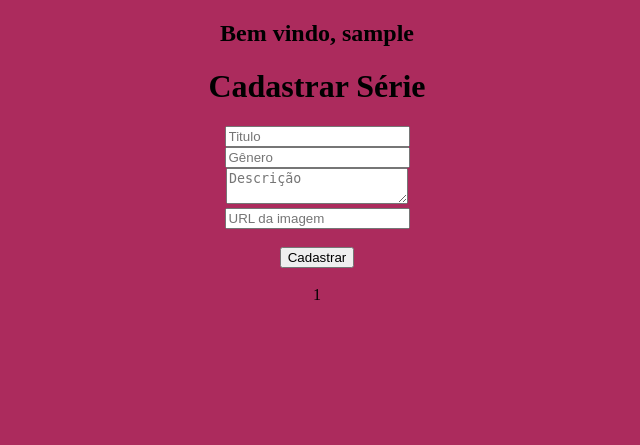
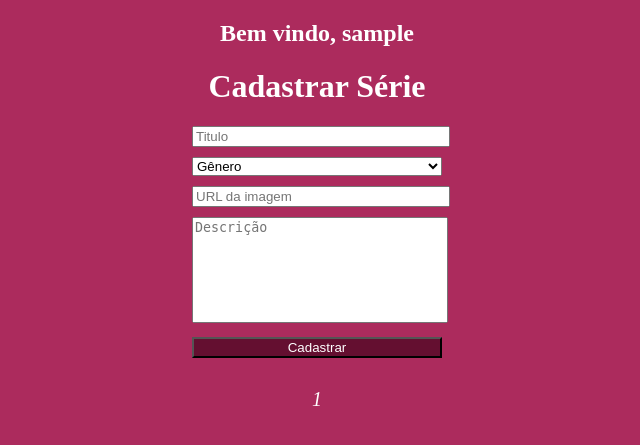
Before and after one commit to luanaSejanoski/SerieIdeal, a PHP site: page /cadastrar.php in a window 1280 px wide. Shown: the part 174-619 px from the top of the page, without its empty margins (323-963 px from the left). Run offline with PHP 8.4, Linux system fonts and the light colour scheme; the visitor is signed in with stand-in values (Sample User, id 1).

Commit message:
resolve bugs

```diff
--- a/includes/cadastrar.php
+++ b/includes/cadastrar.php
@@ -36,21 +36,35 @@ if(!isset($_SESSION["Logado"]) || $_SESSION["Logado"] != true){
     </nav>
   </header>
 <main>
-     <h2>Bem vindo, <?php echo htmlspecialchars($_SESSION["usuario"]); ?></h2>
+     <h2 style="color: white">Bem vindo, <?php echo htmlspecialchars($_SESSION["usuario"]); ?></h2>
 
-    <h1>Cadastrar Série</h1>
+    <h1 style="color: white">Cadastrar Série</h1>
+    <div class="formulario">
     <form action="protegido.php" method="POST">
     <input type="text" name="titulo" id="titulo" placeholder="Titulo" value="<?php echo htmlspecialchars($titulo ?? ''); ?>"><br>
-    <input type="text" name="genero" id="genero" placeholder="Gênero" value="<?php echo htmlspecialchars($genero ?? ''); ?>"><br>
+    <select name="genero" id="igenero">
+        <option value="" disabled selected>Gênero</option>
+        <option value="Drama">Drama</option>
+        <option value="Comédia">Comédia</option>
+        <option value="Ação">Ação</option>
+        <option value="Terror">Terror</option>
+        <option value="Ficção Científica">Ficção Científica</option>
+        <option value="Romance">Romance</option>
+      </select><br>
+    <input type="text" name="imagem" id="imagem" placeholder="URL da imagem" value="<?php echo htmlspecialchars($imagem ?? ''); ?>"><br>
     <textarea name="descricao" id="descricao" placeholder="Descrição"><?php echo htmlspecialchars($descricao ?? ''); ?></textarea><br>
-    <input type="text" name="imagem" id="imagem" placeholder="URL da imagem" value="<?php echo htmlspecialchars($imagem ?? ''); ?>"><br><br>
-    <button type="submit">Cadastrar</button><br><br>
+    <button type="submit" style="background-color: rgb(100, 15, 48); color: white">Cadastrar</button><br>
 </form>
+</div>
 <?php
  //mostra erro
-    foreach($erros as $erro) echo htmlspecialchars($erro) . "<br>";
+ foreach($erros as $erro){
+  echo "<p class='erro'>" . htmlspecialchars($erro) . "</p>";
+}
     //mostra sucesso
-    if ($sucesso) echo htmlspecialchars($sucesso);
+    if ($sucesso){
+      echo "<p class='sucesso'>" . htmlspecialchars($sucesso) . "</p>";
+  }
 
 ?>
 </main>
--- a/includes/dados.php
+++ b/includes/dados.php
@@ -7,7 +7,7 @@
       "titulo" => "Breaking Bad",
       "genero" => "Drama",
       "descricao" => "Breaking Bad narra a transformação de Walter White (Bryan Cranston), um professor de química frustrado e diagnosticado com câncer de pulmão inoperável, em um impiedoso produtor de metanfetamina. Para garantir o futuro financeiro de sua família, ele se alia ao ex-aluno Jesse Pinkman (Aaron Paul), mergulhando no perigoso mundo do crime no Novo México.",
-      "imagem" => "https://images4.alphacoders.com/131/1315826.jpg"
+      "imagem" => "https://m.media-amazon.com/images/I/719eTHjzWxL._AC_UF894,1000_QL80_.jpg"
     ],
     [
       "titulo" => "Stranger Things",
@@ -31,7 +31,7 @@
       "titulo" => "Game of Thrones",
       "genero" => "Ação",
       "descricao" => "Game of Thrones (baseada em As Crônicas de Gelo e Fogo de George R.R. Martin) acompanha casas nobres em Westeros lutando pelo controle do Trono de Ferro. Enquanto traições e guerras políticas ocorrem, uma ameaça sobrenatural, os Caminhantes Brancos, desperta no norte, e Daenerys Targaryen planeja retomar o trono com dragões no continente de Essos.",
-      "imagem" => "https://wallpapercave.com/wp/wp2131761.jpg"
+      "imagem" => "https://m.media-amazon.com/images/I/61JSqjmF8NS._AC_UF894,1000_QL80_.jpg"
     ],
     [
       "titulo" => "Friends",
@@ -49,7 +49,7 @@
       "titulo" => "Outlander",
       "genero" => "Romance",
       "descricao" => "Outlander narra a história de Claire Randall, uma enfermeira de combate de 1945 que é misteriosamente transportada para a Escócia de 1743. Presa no passado, ela se vê dividida entre a lealdade ao seu marido no futuro e a paixão por Jamie Fraser, um jovem guerreiro escocês, enquanto enfrenta intrigas, batalhas e o perigo de um antepassado cruel.",
-      "imagem" => "https://images8.alphacoders.com/106/1062842.jpg"
+      "imagem" => "https://encrypted-tbn0.gstatic.com/images?q=tbn:ANd9GcRoiTD02Y-i3-O1GxasFmt9V6420QbCyyopGw&s"
     ]
   ];
   ?>
--- a/includes/protegido.php
+++ b/includes/protegido.php
@@ -1,4 +1,5 @@
 <?php
+session_start();
 if(!isset($_SESSION["Logado"]) || $_SESSION["Logado"] != true){
     header("Location: login.php");//redireciona a pagina login
     exit;
--- a/includes/style.css
+++ b/includes/style.css
@@ -53,13 +53,33 @@ main{
     display: flex;
     flex-wrap: wrap;
     gap: 20px;
-    padding: 10%;
-}
-.series{
-    text-align: center;
+    padding: 5%;
+    width: 70%;
+    margin: auto;
+    display: flex;
+    justify-content: center;
+    align-items: center;
 }
 .series img{
     height: 300px;
     width: 550px;
     border-radius: 10px;
 }
+.formulario{
+    width: 250px;
+    margin: auto;
+    resize: none;
+}
+textarea{
+    width: 250px;
+    height: 100px;
+    resize: none;
+}
+.formulario input, .formulario select, .formulario textarea, .formulario button{
+    width: 100%;
+    margin-bottom: 10px;
+}
+.erro, .sucesso{
+    color: white;
+    font-style: italic;
+}
```
Also changed, not shown: includes/index.php (+6 -7 lines).
